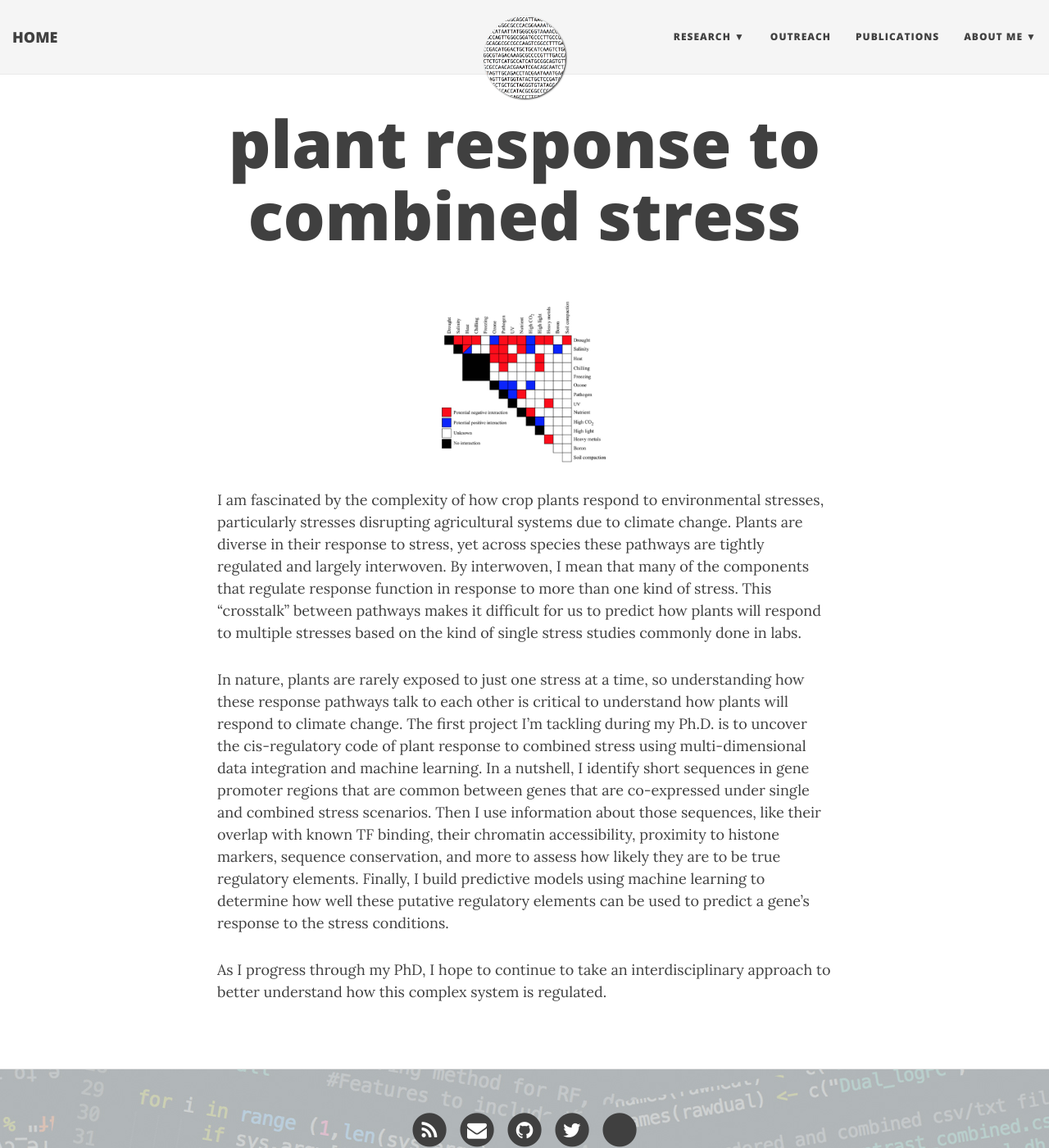
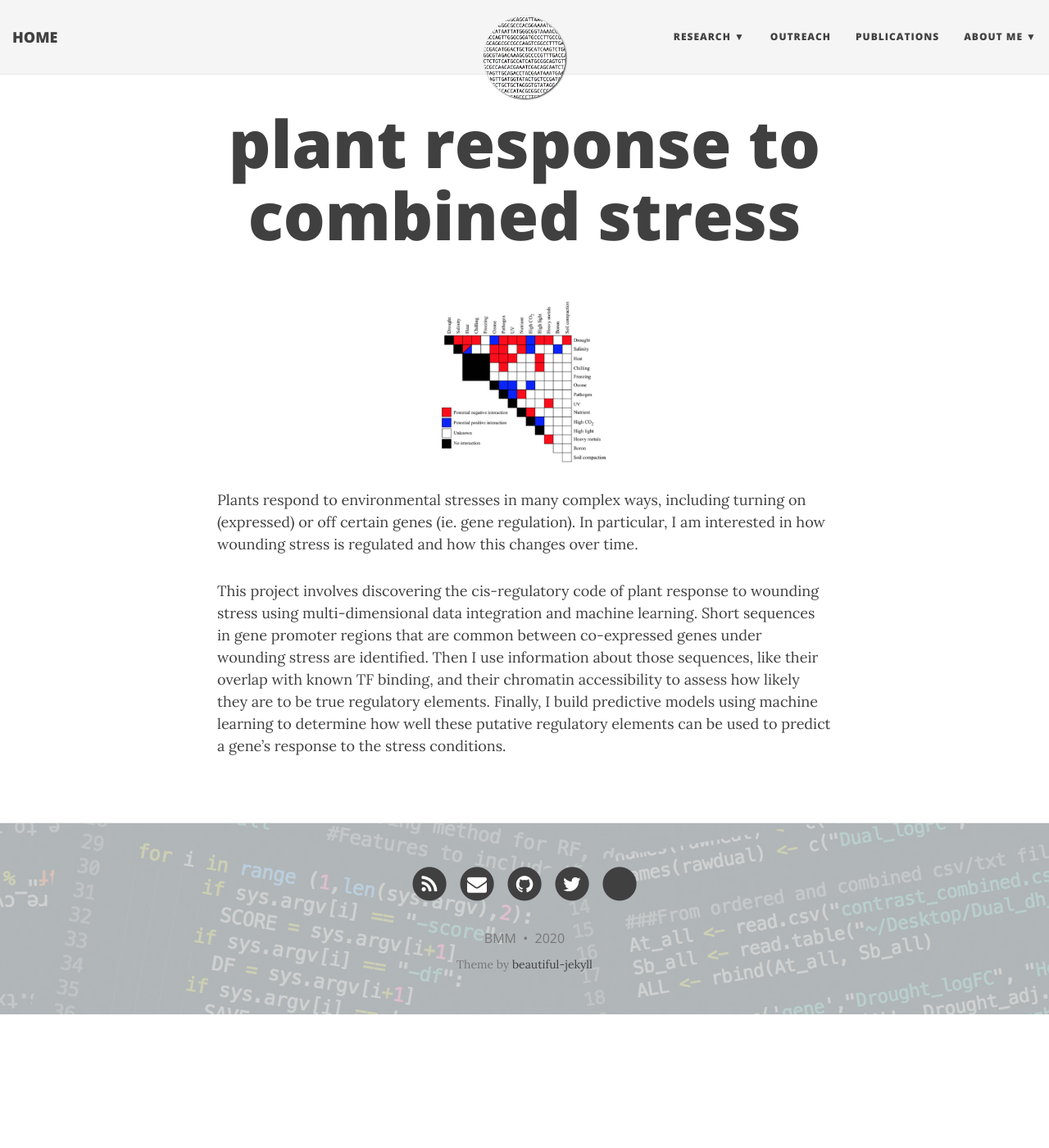
Before and after one commit to bmmoore43/bmmoore43.github.io, a Jekyll site: the page built from research_GeneReg.md, in a window 1280 px wide and 1400 px high. Shown: the whole window at 82% size. Built offline with Jekyll 4.4.1, drawn with Linux system fonts in a browser that asks for light colours; nearby versions of some CDN libraries; a style sheet for code colours, icons or effects is not loaded.

Commit message:
updating gene regulation project

```diff
--- a/research_GeneReg.md
+++ b/research_GeneReg.md
@@ -11,8 +11,6 @@ category: Jekyll
 </p>
 
 
-I am fascinated by the complexity of how crop plants respond to environmental stresses, particularly stresses disrupting agricultural systems due to climate change. Plants are diverse in their response to stress, yet across species these pathways are tightly regulated and largely interwoven. By interwoven, I mean that many of the components that regulate response function in response to more than one kind of stress. This "crosstalk" between pathways makes it difficult for us to predict how plants will respond to multiple stresses based on the kind of single stress studies commonly done in labs.
+Plants respond to environmental stresses in many complex ways, including turning on (expressed) or off certain genes (ie. gene regulation). In particular, I am interested in how wounding stress is regulated and how this changes over time.
 
-In nature, plants are rarely exposed to just one stress at a time, so understanding how these response pathways talk to each other is critical to understand how plants will respond to climate change. The first project I'm tackling during my Ph.D. is to uncover the cis-regulatory code of plant response to combined stress using multi-dimensional data integration and machine learning. In a nutshell, I identify short sequences in gene promoter regions that are common between genes that are co-expressed under single and combined stress scenarios. Then I use information about those sequences, like their overlap with known TF binding, their chromatin accessibility, proximity to histone markers, sequence conservation, and more to assess how likely they are to be true regulatory elements. Finally, I build predictive models using machine learning to determine how well these putative regulatory elements can be used to predict a gene's response to the stress conditions.
-
-As I progress through my PhD, I hope to continue to take an interdisciplinary approach to better understand how this complex system is regulated.
+This project involves discovering the cis-regulatory code of plant response to wounding stress using multi-dimensional data integration and machine learning. Short sequences in gene promoter regions that are common between co-expressed genes under wounding stress are identified. Then I use information about those sequences, like their overlap with known TF binding, and their chromatin accessibility to assess how likely they are to be true regulatory elements. Finally, I build predictive models using machine learning to determine how well these putative regulatory elements can be used to predict a gene's response to the stress conditions.
```
Also changed, not shown: research_Evo.md (renamed from research_GP.md), research_SM.md (renamed from research_biotech.md).
